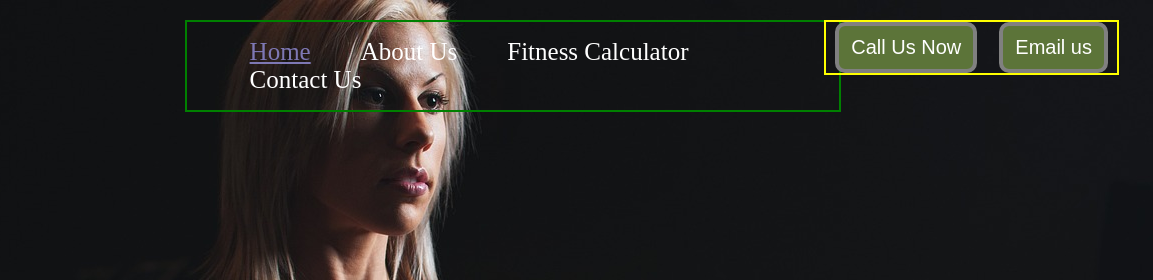
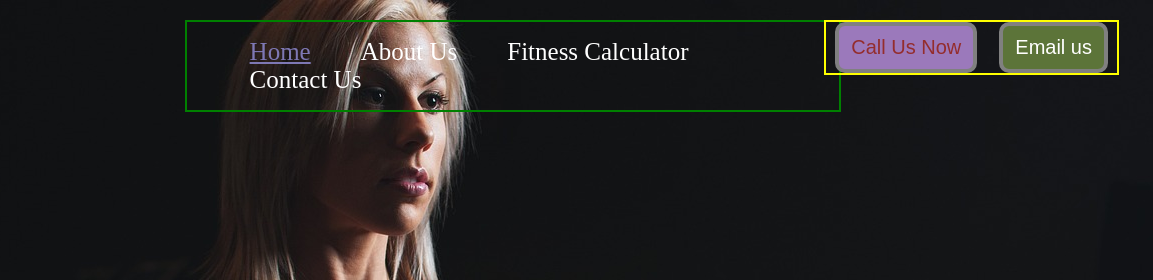
Before and after one commit to arnabmitra471/GymWebsite, a plain HTML site: page index.html in a window 1280 px wide. In both pictures the pointer is over the button "Call Us Now". Shown: the top 280 px of the page, 127-1280 px from the left. Drawn offline with Linux system fonts and the light colour scheme.

Commit message:
added hover effect on .btn
Changing the color and background-color of the buttons on hover

```diff
--- a/css/style.css
+++ b/css/style.css
@@ -70,5 +70,9 @@ body
     border-radius:10px;
     font-size:20px;
     cursor:pointer;
-
 }
+.btn:hover
+{
+    background-color:rgb(155, 121, 187);
+    color:rgb(148, 45, 45);
+}
```
